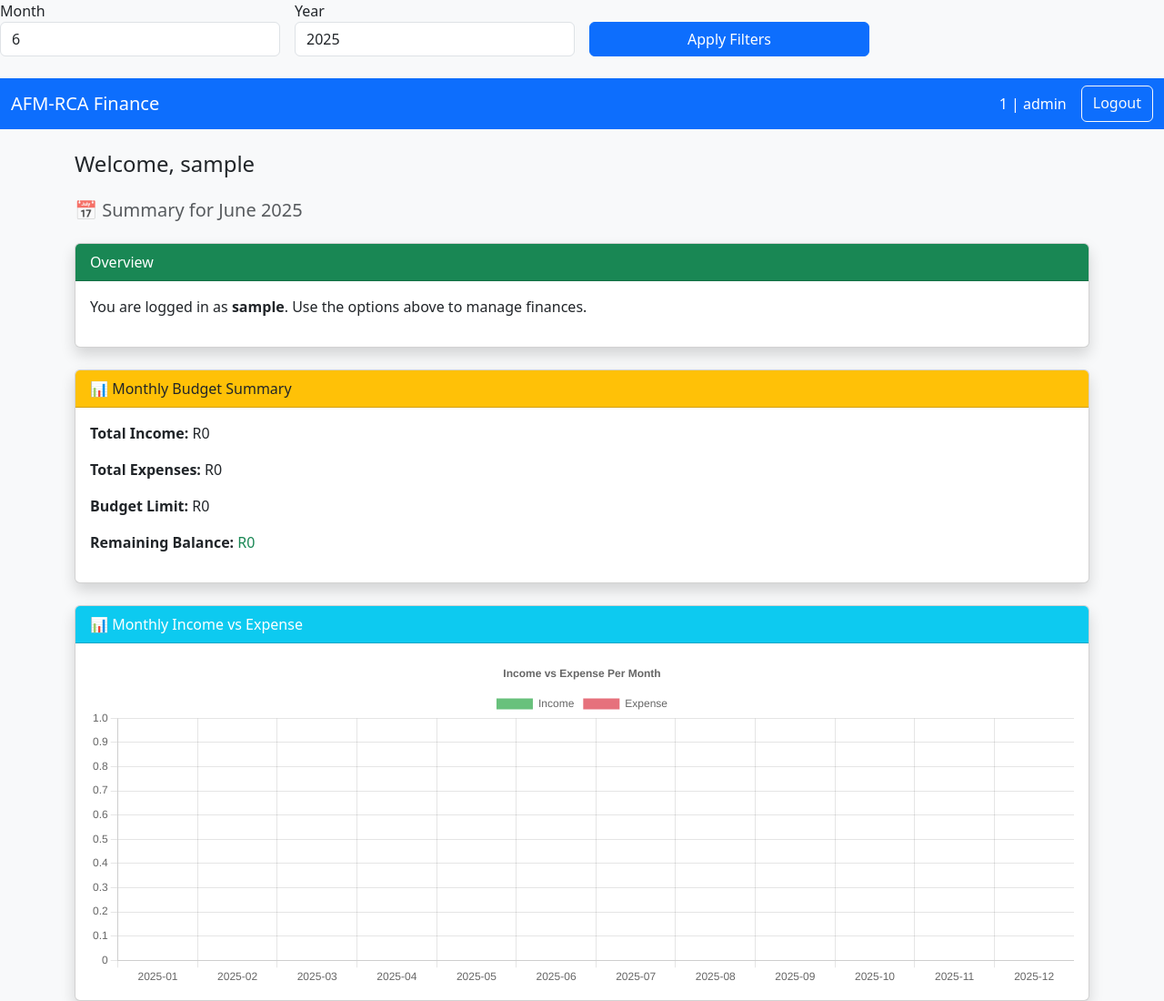
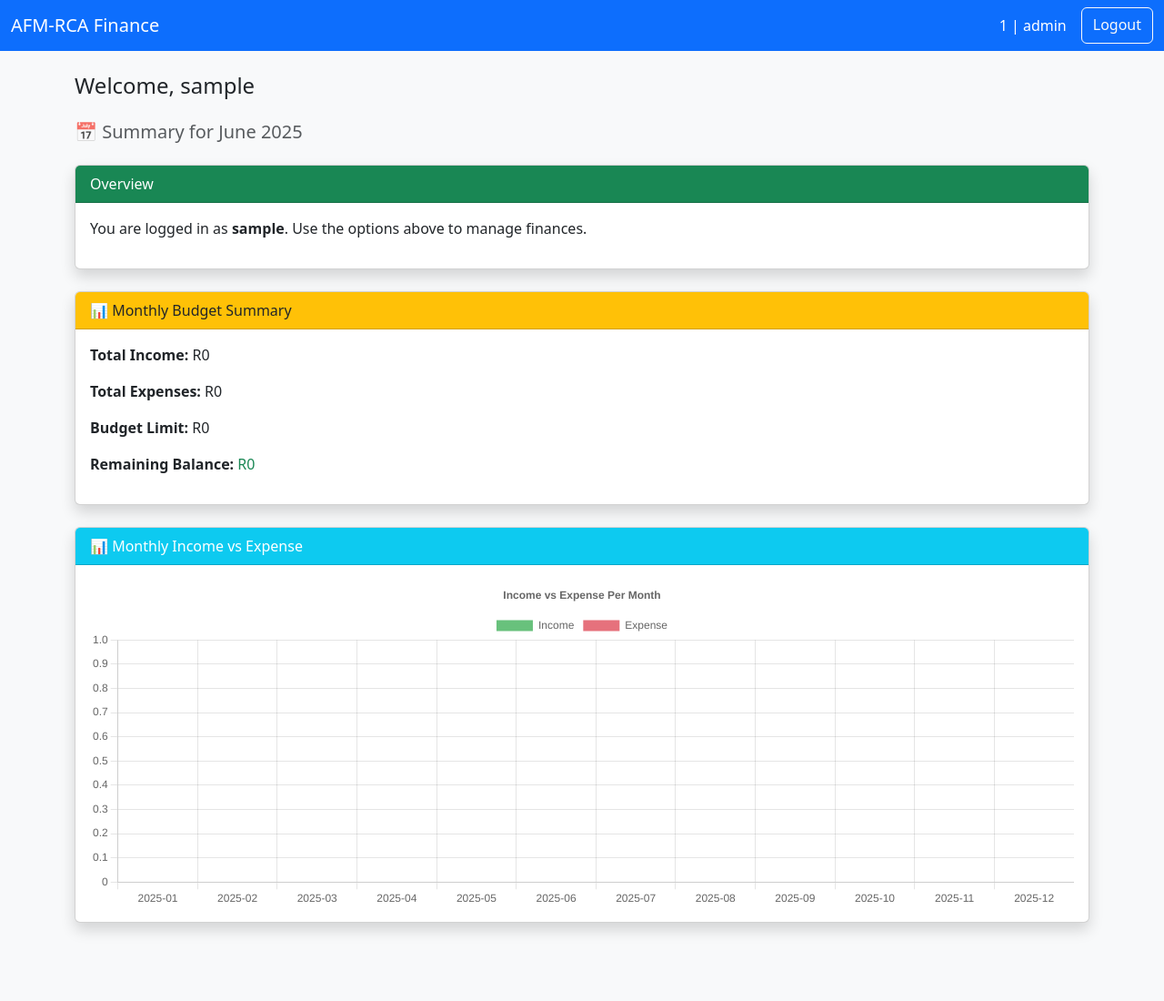
Before and after one commit to Nnzheni/church-finance-manager, a Flask app: page /dashboard in a window 1280 px wide. Shown: the whole page at 91% size. After the commit the page ends 1025 px from the top, so only its background shows below. Run offline with Flask 3, Linux system fonts and the light colour scheme; the visitor is signed in with stand-in values (Sample User, id 1).

Commit message:
Update dashboard.html

```diff
--- a/templates/dashboard.html
+++ b/templates/dashboard.html
@@ -3,41 +3,23 @@
 <head>
   <meta charset="UTF-8">
   <title>Dashboard - AFM-RCA Finance Manager</title>
-  <form method="get" class="row g-3 mb-4">
-  <div class="col-md-3">
-    <label for="month">Month</label>
-    <select name="month" id="month" class="form-control">
-      {% for m in range(1, 13) %}
-      <option value="{{ m }}" {% if m == selected_month %}selected{% endif %}>{{ m }}</option>
-      {% endfor %}
-    </select>
-  </div>
-  <div class="col-md-3">
-    <label for="year">Year</label>
-    <select name="year" id="year" class="form-control">
-      {% for y in range(current_year - 2, current_year + 1) %}
-      <option value="{{ y }}" {% if y == selected_year %}selected{% endif %}>{{ y }}</option>
-      {% endfor %}
-    </select>
-  </div>
-  <div class="col-md-3 d-flex align-items-end">
-    <button type="submit" class="btn btn-primary w-100">Apply Filters</button>
-  </div>
-</form>
-
+  <!-- PWA manifest & icons -->
   <link rel="manifest" href="{{ url_for('static', filename='manifest.json') }}">
   <link rel="icon" href="{{ url_for('static', filename='icons/icon-192.png') }}">
   <meta name="theme-color" content="#00466f">
 
-<!-- Apple & Android PWA Support -->
+  <!-- Apple PWA support -->
   <link rel="apple-touch-icon" href="{{ url_for('static', filename='icons/icon-192.png') }}">
   <meta name="apple-mobile-web-app-capable" content="yes">
   <meta name="apple-mobile-web-app-title" content="AFM-RCA Finance">
   <meta name="apple-mobile-web-app-status-bar-style" content="black-translucent">
 
+  <!-- Bootstrap -->
   <link rel="stylesheet" href="https://cdn.jsdelivr.net/npm/bootstrap@5.3.0/dist/css/bootstrap.min.css">
 </head>
 <body class="bg-light">
+
+  <!-- Navbar -->
   <nav class="navbar navbar-expand-lg navbar-dark bg-primary">
     <div class="container-fluid">
       <a class="navbar-brand" href="#">AFM-RCA Finance</a>
@@ -51,25 +33,54 @@
   <div class="container mt-4">
     <h4 class="mb-4">Welcome, {{ user }}</h4>
     <h5 class="text-muted mb-4">📅 Summary for {{ now.strftime('%B %Y') }}</h5>
+
     {% if role == 'Finance Manager' %}
+    <!-- Month/Year Filter Form -->
+    <form method="get" class="row g-3 mb-4">
+      <div class="col-md-3">
+        <label for="month" class="form-label">Month</label>
+        <select name="month" id="month" class="form-select">
+          {% for m in range(1, 13) %}
+          <option value="{{ m }}" {% if m == selected_month %}selected{% endif %}>
+            {{ m }}
+          </option>
+          {% endfor %}
+        </select>
+      </div>
+      <div class="col-md-3">
+        <label for="year" class="form-label">Year</label>
+        <select name="year" id="year" class="form-select">
+          {% for y in range(current_year - 2, current_year + 1) %}
+          <option value="{{ y }}" {% if y == selected_year %}selected{% endif %}>
+            {{ y }}
+          </option>
+          {% endfor %}
+        </select>
+      </div>
+      <div class="col-md-3 d-flex align-items-end">
+        <button type="submit" class="btn btn-primary w-100">Apply Filters</button>
+      </div>
+    </form>
+
+    <!-- Action Buttons -->
     <div class="mb-4">
       <a href="{{ url_for('add_income') }}" class="btn btn-success me-2">➕ Add Income</a>
-   <a href="{{ url_for('add_expense') }}" class="btn btn-danger">➖ Add Expense</a>
-   <a href="{{ url_for('report') }}" class="btn btn-info mt-3">📋 View Finance Report</a>
-   <a href="{{ url_for('manage_budgets') }}" class="btn btn-warning mt-3">💰 Manage Department Budget</a>
-
-
+      <a href="{{ url_for('add_expense') }}" class="btn btn-danger me-2">➖ Add Expense</a>
+      <a href="{{ url_for('report') }}" class="btn btn-info me-2">📋 View Finance Report</a>
+      <a href="{{ url_for('manage_budgets') }}" class="btn btn-warning">💰 Manage Department Budget</a>
     </div>
     {% endif %}
 
-  <div class="card shadow">
+    <!-- Overview Card -->
+    <div class="card shadow mb-4">
       <div class="card-header bg-success text-white">Overview</div>
       <div class="card-body">
         <p>You are logged in as <strong>{{ user }}</strong>. Use the options above to manage finances.</p>
       </div>
     </div>
 
-  <div class="card shadow mt-4">
+    <!-- Monthly Budget Summary -->
+    <div class="card shadow mb-4">
       <div class="card-header bg-warning text-dark">📊 Monthly Budget Summary</div>
       <div class="card-body">
         <p><strong>Total Income:</strong> R{{ budget.income }}</p>
@@ -89,7 +100,8 @@
       </div>
     </div>
 
-  <div class="card shadow mt-4">
+    <!-- Income vs Expense Chart -->
+    <div class="card shadow mb-4">
       <div class="card-header bg-info text-white">📊 Monthly Income vs Expense</div>
       <div class="card-body">
         <canvas id="incomeExpenseChart" height="100"></canvas>
@@ -97,10 +109,11 @@
     </div>
   </div>
 
+  <!-- Chart.js -->
   <script src="https://cdn.jsdelivr.net/npm/chart.js"></script>
   <script>
     const ctx = document.getElementById('incomeExpenseChart').getContext('2d');
-  const chart = new Chart(ctx, {
+    new Chart(ctx, {
       type: 'bar',
       data: {
         labels: {{ chart_labels|tojson }},
@@ -126,18 +139,17 @@
       }
     });
   </script>
+
+  <!-- Service Worker Registration -->
   <script>
     if ('serviceWorker' in navigator) {
-    window.addEventListener('load', function () {
-      navigator.serviceWorker.register('/static/service-worker.js')
-        .then(function (registration) {
-          console.log('✅ ServiceWorker registered with scope:', registration.scope);
-        }, function (error) {
-          console.log('❌ ServiceWorker registration failed:', error);
-        });
+      window.addEventListener('load', () => {
+        navigator.serviceWorker
+          .register('/static/service-worker.js')
+          .then(reg => console.log('✅ SW registered:', reg.scope))
+          .catch(err => console.log('❌ SW failed:', err));
       });
     }
   </script>
-
 </body>
 </html>
```
Lines whose indentation alone changed are shown as unchanged.
